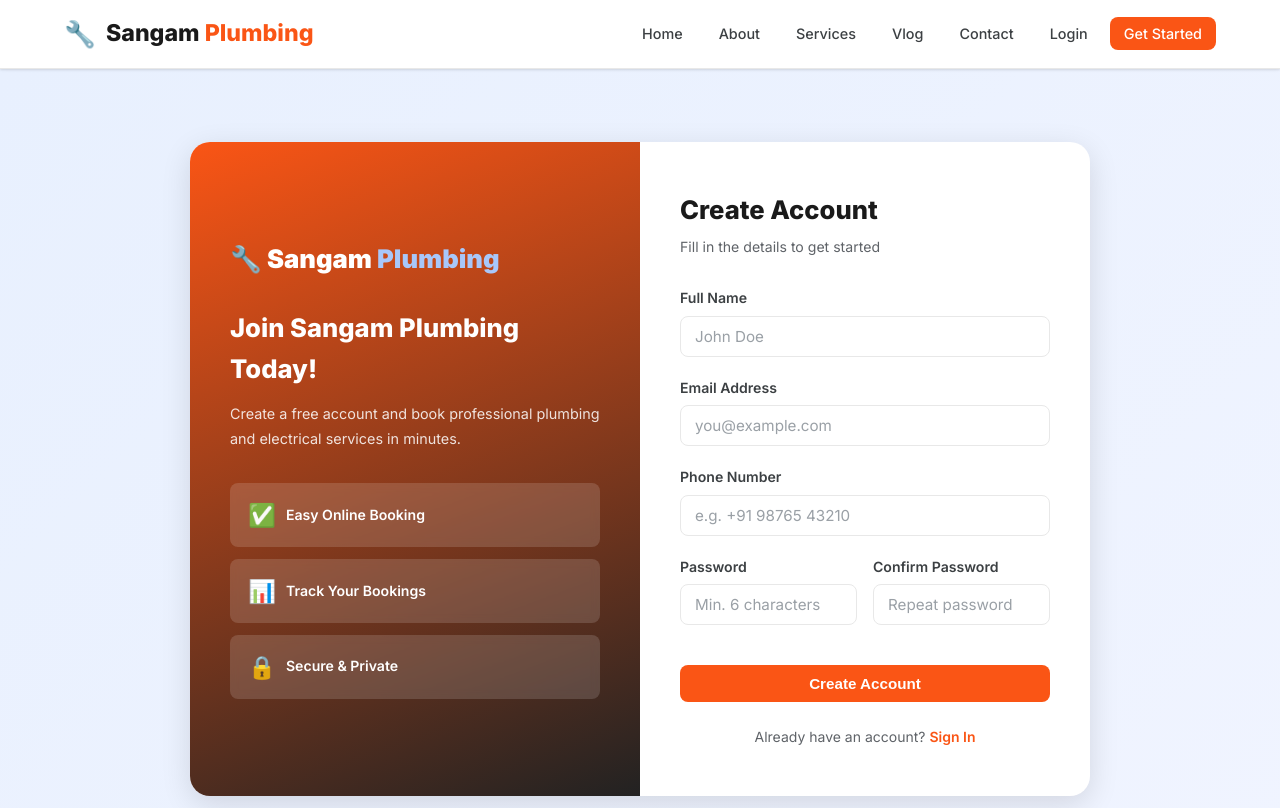
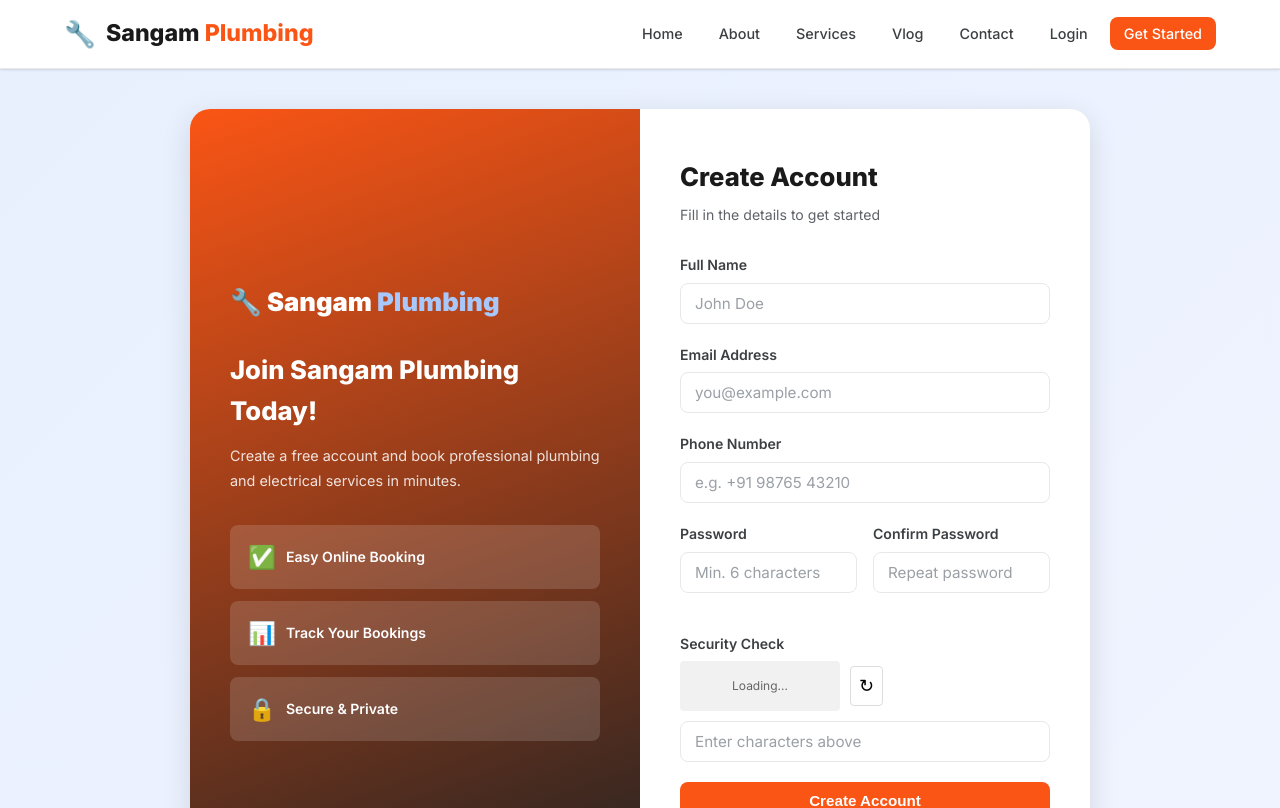
Before and after one commit to vickykumar-2003/Plumbing-Project, a React (Vite) app in the folder client/: page /signup in a window 1280 px wide. Shown: the top 808 px of the page. Built offline with nearby package versions, Linux system fonts and the light colour scheme; no server answers.

Commit message:
Fix CAPTCHA adblock issue by renaming endpoint to /security-check

```diff
--- a/client/src/pages/AdminLogin.jsx
+++ b/client/src/pages/AdminLogin.jsx
@@ -14,7 +14,7 @@ const AdminLogin = () => {
 
   const fetchCaptcha = async () => {
     try {
-      const { data } = await api.get('/auth/captcha');
+      const { data } = await api.get('/auth/security-check');
       setCaptchaData({ id: data.captchaId, image: data.image });
     } catch (e) {
       console.error("Failed to load CAPTCHA", e);
--- a/client/src/pages/Login.jsx
+++ b/client/src/pages/Login.jsx
@@ -14,7 +14,7 @@ const Login = () => {
 
   const fetchCaptcha = async () => {
     try {
-      const { data } = await api.get('/auth/captcha');
+      const { data } = await api.get('/auth/security-check');
       setCaptchaData({ id: data.captchaId, image: data.image });
     } catch (e) {
       console.error("Failed to load CAPTCHA", e);
--- a/client/src/pages/Signup.jsx
+++ b/client/src/pages/Signup.jsx
@@ -1,4 +1,4 @@
-import { useState } from 'react';
+import { useState, useEffect } from 'react';
 import { Link, useNavigate } from 'react-router-dom';
 import api from '../api';
 import { useAuth } from '../context/AuthContext';
@@ -7,9 +7,23 @@ import './Auth.css';
 const Signup = () => {
   const { login } = useAuth();
   const navigate = useNavigate();
-  const [form, setForm] = useState({ name: '', email: '', phone: '', password: '', confirmPassword: '' });
+  const [form, setForm] = useState({ name: '', email: '', phone: '', password: '', confirmPassword: '', captchaAnswer: '' });
+  const [captchaData, setCaptchaData] = useState({ id: null, image: null });
   const [error, setError] = useState('');
   const [loading, setLoading] = useState(false);
+
+  const fetchCaptcha = async () => {
+    try {
+      const { data } = await api.get('/auth/security-check');
+      setCaptchaData({ id: data.captchaId, image: data.image });
+    } catch (e) {
+      console.error("Failed to load CAPTCHA", e);
+    }
+  };
+
+  useEffect(() => {
+    fetchCaptcha();
+  }, []);
 
   const handleChange = (e) => setForm({ ...form, [e.target.name]: e.target.value });
 
@@ -29,11 +43,15 @@ const Signup = () => {
         email: form.email,
         phone: form.phone,
         password: form.password,
+        captchaId: captchaData.id,
+        captchaAnswer: form.captchaAnswer
       });
       login(data.user, data.token);
       navigate('/dashboard');
     } catch (err) {
       setError(err.response?.data?.message || 'Registration failed. Please try again.');
+      setForm(prev => ({ ...prev, captchaAnswer: '' }));
+      fetchCaptcha();
     } finally {
       setLoading(false);
     }
@@ -127,6 +145,32 @@ const Signup = () => {
                   />
                 </div>
               </div>
+
+              <div className="form-group">
+                <label htmlFor="captchaAnswer">Security Check</label>
+                <div style={{ display: 'flex', gap: '10px', alignItems: 'center', marginBottom: '10px' }}>
+                  {captchaData.image ? (
+                    <img src={captchaData.image} alt="CAPTCHA Challenge" style={{ border: '1px solid #ccc', borderRadius: '4px', maxWidth: '100%', height: '50px' }} />
+                  ) : (
+                    <div style={{ height: '50px', width: '160px', background: '#f1f1f1', borderRadius: '4px', display: 'flex', alignItems: 'center', justifyContent: 'center', fontSize: '12px', color: '#666' }}>Loading...</div>
+                  )}
+                  <button type="button" onClick={fetchCaptcha} style={{ background: 'none', border: '1px solid #ddd', padding: '8px', borderRadius: '4px', cursor: 'pointer', fontSize: '18px' }} aria-label="Refresh CAPTCHA" title="Refresh CAPTCHA">
+                    ↻
+                  </button>
+                </div>
+                <input
+                  id="captchaAnswer"
+                  type="text"
+                  name="captchaAnswer"
+                  className="form-control"
+                  placeholder="Enter characters above"
+                  value={form.captchaAnswer}
+                  onChange={handleChange}
+                  autoComplete="off"
+                  required
+                />
+              </div>
+
               <button type="submit" className="btn btn-primary" style={{ width: '100%' }} disabled={loading}>
                 {loading ? 'Creating Account...' : 'Create Account'}
               </button>
```
Also changed, not shown: 4 other files (tests, documents, lock files or other folders).
